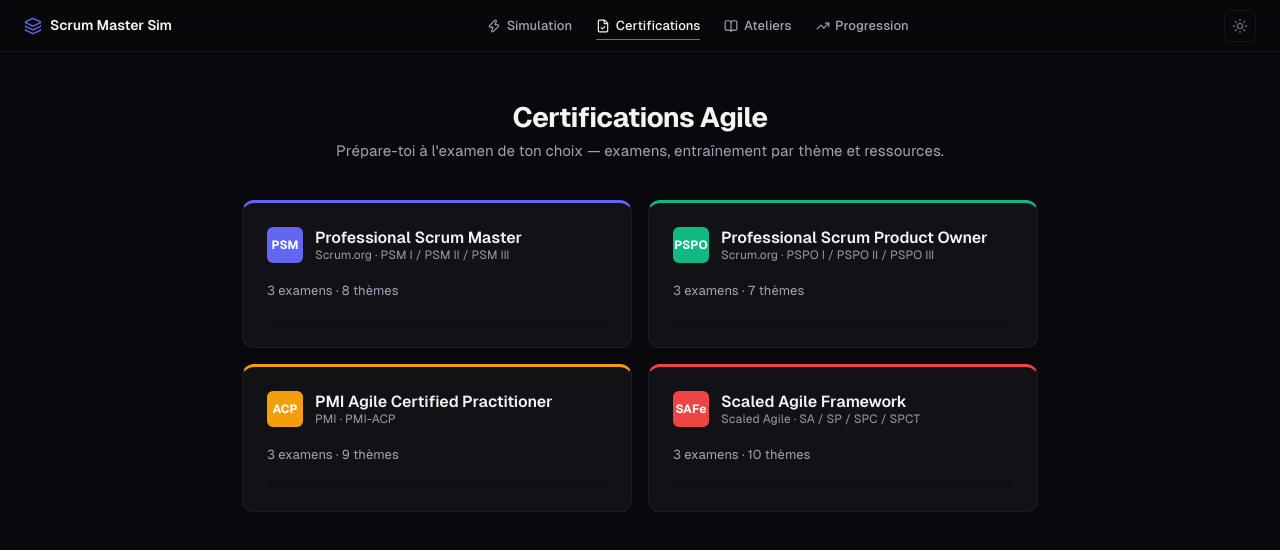
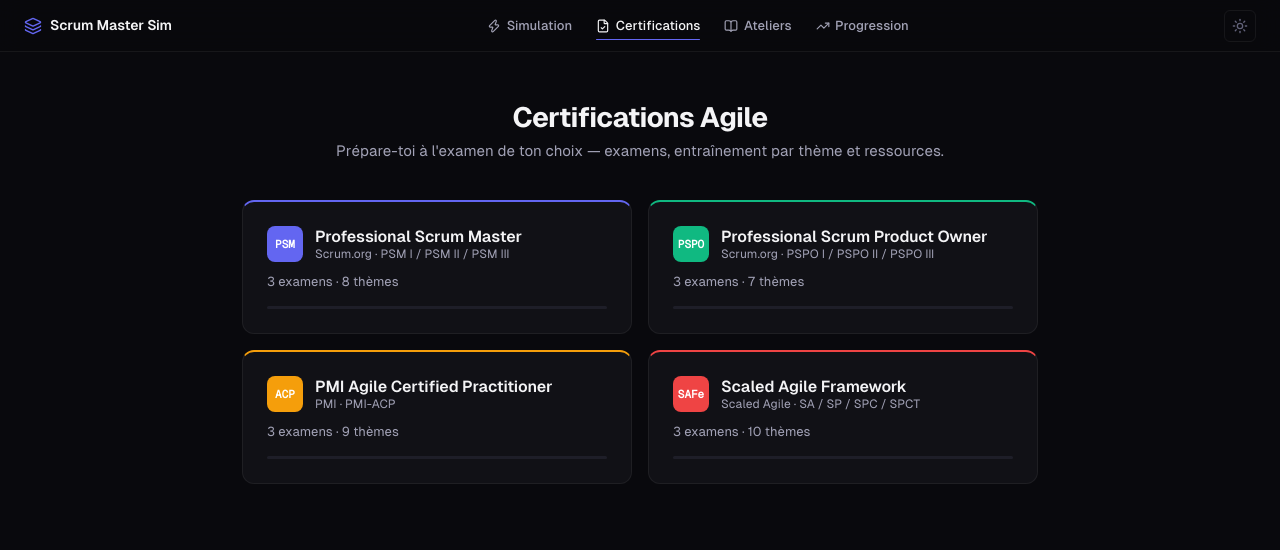
Before and after one commit to formationrossignol/coachagilia, a React (Vite) app: page /certifications in a window 1280 px wide. Shown: the top 550 px of the page. Built offline with nearby package versions, Linux system fonts and the light colour scheme.

Commit message:
feat(redesign): CertificationHub — cert-card CSS class, remove inline styles

```diff
--- a/src/components/CertificationHub/index.tsx
+++ b/src/components/CertificationHub/index.tsx
@@ -6,12 +6,12 @@ export function CertificationHub() {
   const getCompletedSlugs = useGamificationStore(s => s.getCompletedContentSlugs)
 
   return (
-    <div className="quiz-selector">
+    <div className="cert-hub">
       <header className="selector-header">
         <h1>Certifications Agile</h1>
         <p>Prépare-toi à l'examen de ton choix — examens, entraînement par thème et ressources.</p>
       </header>
-      <div className="quiz-exam-grid">
+      <div className="cert-hub-grid">
         {getAllCertifications().map(cert => {
           const completedCount = getCompletedSlugs().filter(s =>
             cert.examDefs.some(e => e.id === s)
@@ -22,23 +22,21 @@ export function CertificationHub() {
             <Link
               key={cert.id}
               to={`/certifications/${cert.id}`}
-              className="quiz-exam-card"
-              style={{ textDecoration: 'none', borderTop: `3px solid ${cert.color}` }}
+              className="cert-card"
+              style={{ '--cert-card-color': cert.color } as React.CSSProperties}
             >
-              <div style={{ display: 'flex', alignItems: 'center', gap: '0.75rem', marginBottom: '0.5rem' }}>
-                <div style={{ width: 36, height: 36, background: cert.color, borderRadius: 6, display: 'flex', alignItems: 'center', justifyContent: 'center', color: 'white', fontWeight: 700, fontSize: '0.75rem' }}>
-                  {cert.shortName}
-                </div>
+              <div className="cert-card__header">
+                <div className="cert-card__icon">{cert.shortName}</div>
                 <div>
-                  <h2 className="quiz-exam-card__title" style={{ margin: 0 }}>{cert.name}</h2>
-                  <p style={{ margin: 0, fontSize: '0.75rem', opacity: 0.6 }}>{cert.issuer} · {cert.levels.join(' / ')}</p>
+                  <h2 className="cert-card__title">{cert.name}</h2>
+                  <p className="cert-card__subtitle">{cert.issuer} · {cert.levels.join(' / ')}</p>
                 </div>
               </div>
-              <p className="quiz-exam-card__meta">
+              <p className="cert-card__meta">
                 {cert.examDefs.length} examens · {cert.topics.length} thèmes
               </p>
-              <div style={{ height: 4, background: 'rgba(0,0,0,0.08)', borderRadius: 2, overflow: 'hidden', marginTop: '0.5rem' }}>
-                <div style={{ height: '100%', background: cert.color, width: `${progress}%`, borderRadius: 2 }} />
+              <div className="cert-card__progress-track">
+                <div className="cert-card__progress-fill" style={{ width: `${progress}%` }} />
               </div>
             </Link>
           )
--- a/src/index.css
+++ b/src/index.css
@@ -662,6 +662,44 @@ body {
 .home-card__cta:hover { color: var(--color-text); }
 .home-card:hover .home-card__cta { color: var(--home-card-accent); }
 
+/* ── Certification Hub ── */
+.cert-hub { max-width: 860px; margin: 0 auto; padding: 3rem 2rem; }
+.cert-hub-grid { display: grid; grid-template-columns: repeat(2, 1fr); gap: 1rem; margin-top: 2rem; }
+
+.cert-card {
+  position: relative;
+  background: var(--color-surface);
+  border: 1px solid var(--color-border);
+  border-top: 2px solid var(--cert-card-color, var(--color-primary));
+  border-radius: var(--radius-lg);
+  padding: 1.5rem;
+  display: flex; flex-direction: column; gap: 0.75rem;
+  text-decoration: none; color: inherit;
+  transition: border-color 0.2s, transform 0.2s;
+}
+.cert-card:hover { transform: translateY(-2px); border-color: var(--cert-card-color, var(--color-primary)); }
+[data-theme="light"] .cert-card { background: #ffffff; }
+
+.cert-card__header { display: flex; align-items: center; gap: 0.75rem; }
+.cert-card__icon {
+  width: 36px; height: 36px;
+  background: var(--cert-card-color, var(--color-primary));
+  border-radius: var(--radius-md);
+  display: flex; align-items: center; justify-content: center;
+  color: #fff; font-weight: 700; font-size: 0.6875rem;
+  flex-shrink: 0; font-family: var(--font-mono);
+}
+.cert-card__title { font-size: 1rem; font-weight: 600; letter-spacing: -0.01em; margin: 0; }
+.cert-card__subtitle { margin: 0; font-size: 0.75rem; color: var(--color-text-muted); }
+.cert-card__meta { color: var(--color-text-muted); font-size: 0.8125rem; }
+
+.cert-card__progress-track {
+  height: 3px; background: var(--color-surface-3); border-radius: 2px; overflow: hidden; margin-top: 0.25rem;
+}
+.cert-card__progress-fill {
+  height: 100%; background: var(--cert-card-color, var(--color-primary)); border-radius: 2px; transition: width 0.4s ease;
+}
+
 /* ── Quiz Selector ── */
 .quiz-selector { max-width: 860px; margin: 0 auto; padding: 3rem 2rem; }
 .selector-header { margin-bottom: 2.5rem; }
```
